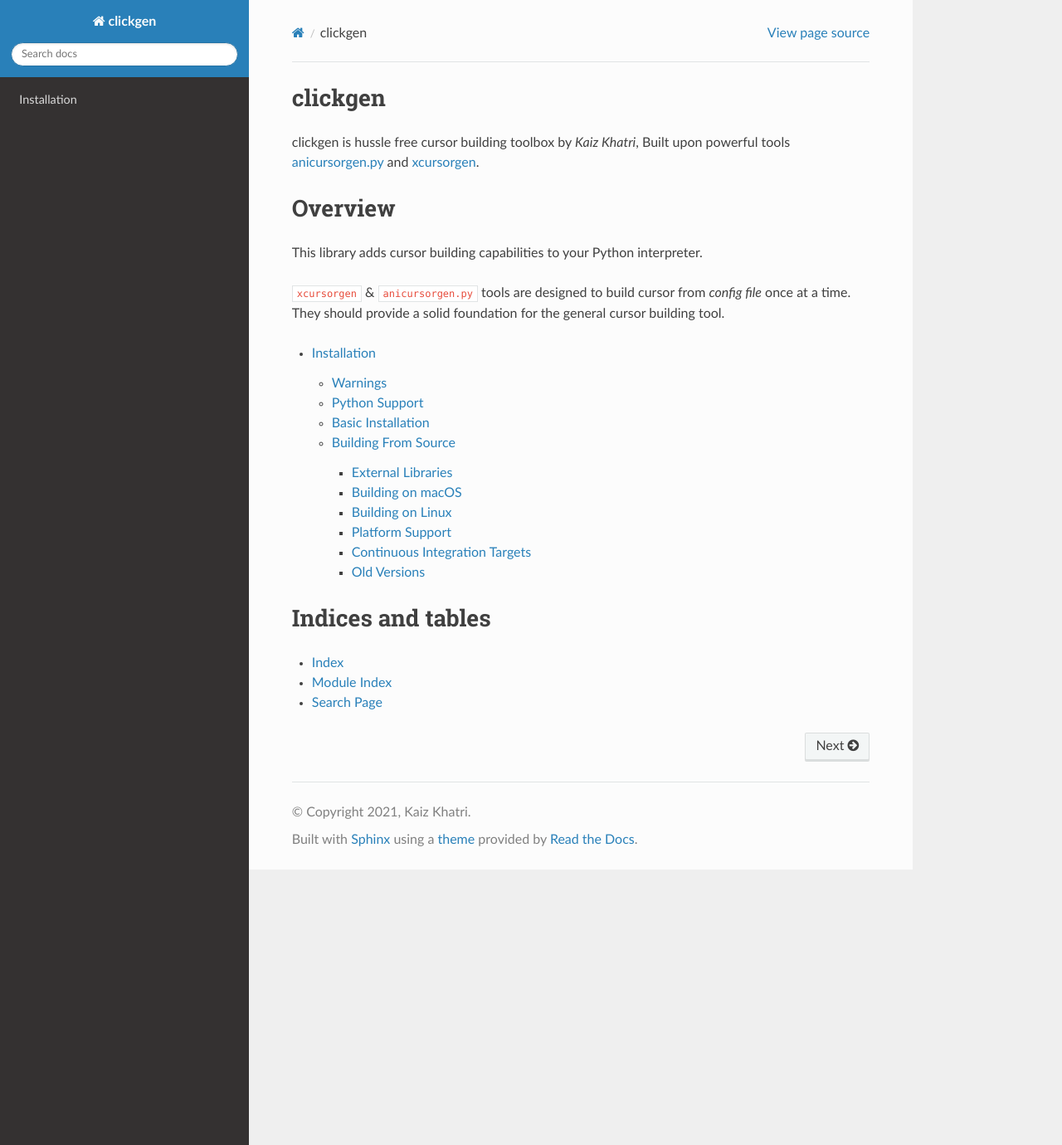
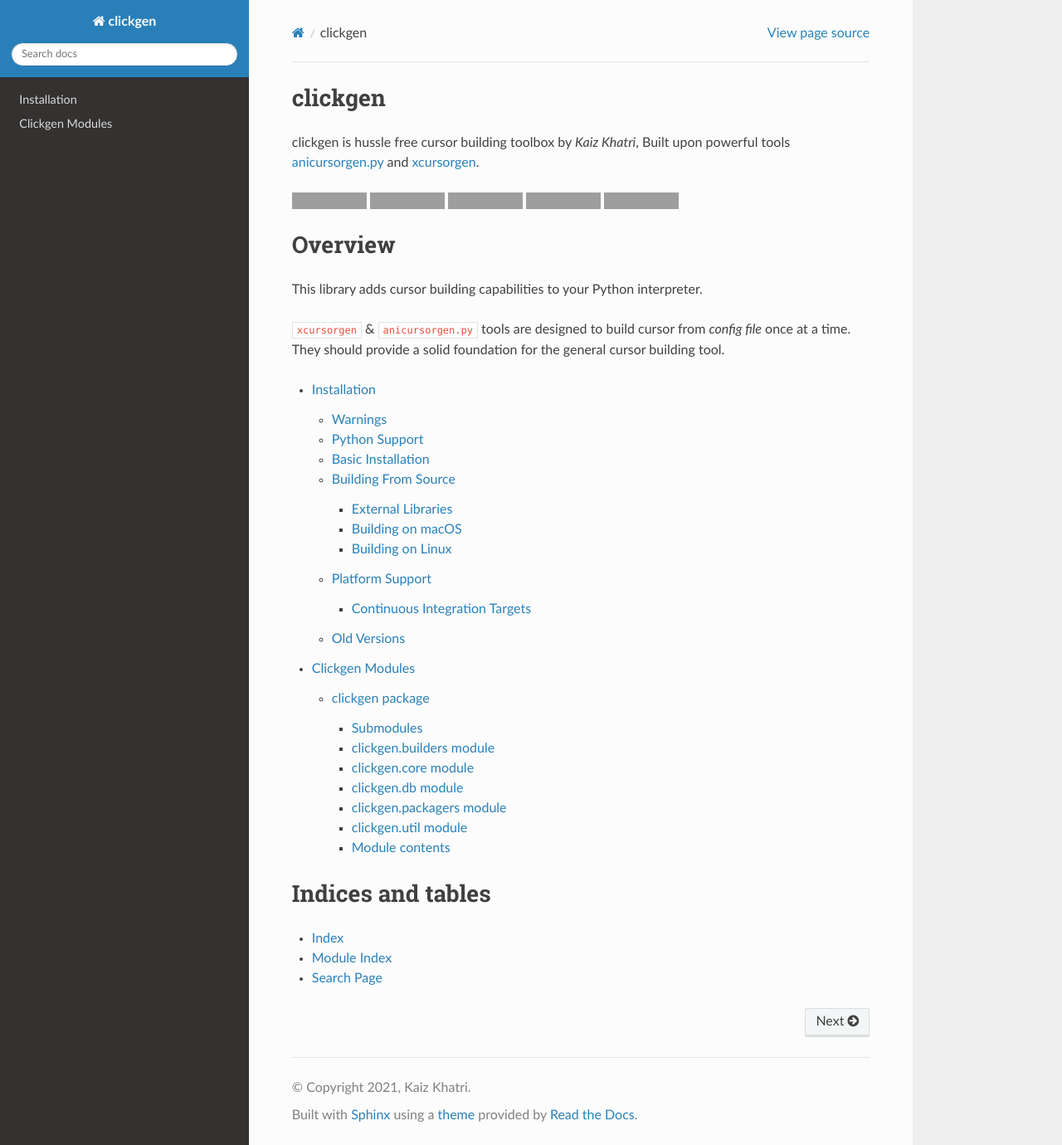
Before and after one commit to ful1e5/clickgen, a Sphinx documentation site: the page built from docs/source/index.rst, in a window 1280 px wide and 1380 px high. Shown: the whole window at 83% size. Built offline with Sphinx 7.4.7 and the Read the Docs theme 2.0.0, drawn with Linux system fonts in a browser that asks for light colours; some of the changed lines change nothing that is shown; grey boxes are pictures that could not be loaded.

Commit message:
🔥 Badges added

```diff
--- a/docs/source/conf.py
+++ b/docs/source/conf.py
@@ -31,7 +31,11 @@
 # Add any Sphinx extension module names here, as strings. They can be
 # extensions coming with Sphinx (named 'sphinx.ext.*') or your custom
 # ones.
-extensions = ["sphinx.ext.todo", "sphinx.ext.viewcode", "sphinx.ext.autodoc"]
+extensions = [
+    "sphinx.ext.autodoc",
+    "sphinx.ext.intersphinx",
+    "sphinx.ext.viewcode",
+]
 
 # Add any paths that contain templates here, relative to this directory.
 templates_path = ["_templates"]
--- a/docs/source/index.rst
+++ b/docs/source/index.rst
@@ -10,6 +10,25 @@
 `anicursorgen.py <https://github.com/ubuntu/yaru/blob/master/icons/src/cursors/anicursorgen.py>`_
 and `xcursorgen <https://linux.die.net/man/1/xcursorgen>`_.
 
+.. image:: https://readthedocs.org/projects/clickgen/badge/?version=latest
+  :target: https://clickgen.readthedocs.io/en/latest/?badge=latest
+  :alt: Documentation Status
+
+.. image:: https://github.com/ful1e5/clickgen/actions/workflows/app-ci.yml/badge.svg
+   :target: https://github.com/ful1e5/clickgen/actions
+   :alt: GitHub Actions build status
+
+.. image:: https://img.shields.io/pypi/wheel/pytype
+   :target: https://pypi.org/project/clickgen/#files
+   :alt: PyPI - Wheel
+
+.. image:: https://codecov.io/gh/ful1e5/clickgen/branch/main/graph/badge.svg
+   :target: https://codecov.io/gh/ful1e5/clickgen
+   :alt: Code Coverage
+
+.. image:: https://www.codefactor.io/repository/github/ful1e5/clickgen/badge/main
+   :target: https://www.codefactor.io/repository/github/ful1e5/clickgen/overview/main
+   :alt: CodeFactor
 
 Overview
 ========
@@ -23,6 +42,7 @@
    :maxdepth: 4
 
    installation.rst
+   modules.rst
 
 
 Indices and tables
--- a/docs/source/installation.rst
+++ b/docs/source/installation.rst
@@ -132,8 +132,9 @@
 
 Note that the package manager may be yum or DNF, depending on the exact distribution.
 
+
 Platform Support
-^^^^^^^^^^^^^^^^
+----------------
 Current platform support for clickgen. Binary distributions are contributed for each
 release on a volunteer basis, but the source should compile and run everywhere platform
 support is listed. In general, we aim to support all current versions of Linux and macOS.
@@ -148,9 +149,10 @@
 | Ubuntu Linux 18.04 LTS (Bionic) | 3.8, 3.9                   | x86-64                  |
 +---------------------------------+----------------------------+-------------------------+
 
+
 .. _release history at PyPI: https://pypi.org/project/clickgen/#history
 
 Old Versions
-^^^^^^^^^^^^
+------------
 You can download old distributions from the `release history at PyPI`_ and by direct URL access
 eg. https://pypi.org/project/clickgen/1.1.0/.
```
